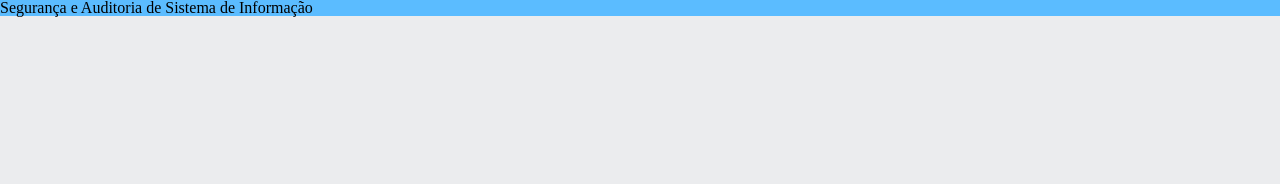
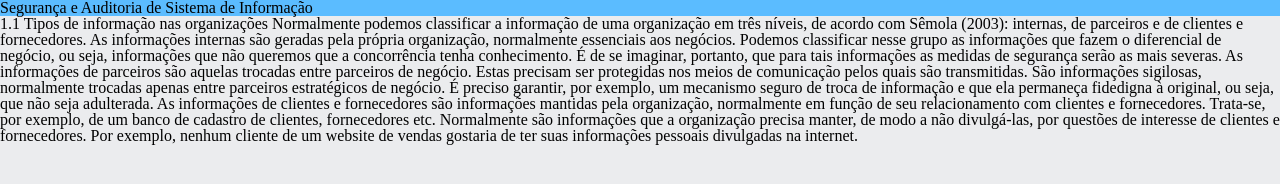
Before and after one commit to renatanunesdev/projeto-3, a plain HTML site: page index.html in a window 1280 px wide. Drawn offline with Linux system fonts and the light colour scheme.

Commit message:
adicionado texto

```diff
--- a/index.html
+++ b/index.html
@@ -7,7 +7,29 @@
     <link rel="stylesheet" href="reset.css">
     <title>Document</title>
 </head>
-<body><h1>Segurança e Auditoria de Sistema de Informação</h1>
+<body>
+    <div class=Segurança>
+    <h1>Segurança e Auditoria de Sistema de Informação</h1>
+    <p>1.1 Tipos de informação nas organizações
+        Normalmente podemos classificar a informação de uma organização em três níveis, de
+        acordo com Sêmola (2003): internas, de parceiros e de clientes e fornecedores.
+        As informações internas são geradas pela própria organização, normalmente essenciais
+        aos negócios. Podemos classificar nesse grupo as informações que fazem o diferencial de
+        negócio, ou seja, informações que não queremos que a concorrência tenha conhecimento.
+        É de se imaginar, portanto, que para tais informações as medidas de segurança serão as
+        mais severas.
+        As informações de parceiros são aquelas trocadas entre parceiros de negócio. Estas
+        precisam ser protegidas nos meios de comunicação pelos quais são transmitidas. São
+        informações sigilosas, normalmente trocadas apenas entre parceiros estratégicos de negócio.
+        É preciso garantir, por exemplo, um mecanismo seguro de troca de informação e que ela
+        permaneça fidedigna à original, ou seja, que não seja adulterada.
+        As informações de clientes e fornecedores são informações mantidas pela organização,
+        normalmente em função de seu relacionamento com clientes e fornecedores. Trata-se, por
+        exemplo, de um banco de cadastro de clientes, fornecedores etc. Normalmente são
+        informações que a organização precisa manter, de modo a não divulgá-las, por questões de
+        interesse de clientes e fornecedores. Por exemplo, nenhum cliente de um website de vendas
+        gostaria de ter suas informações pessoais divulgadas na internet.</p>
+    </div>
 
 </body>
 </html>
```
